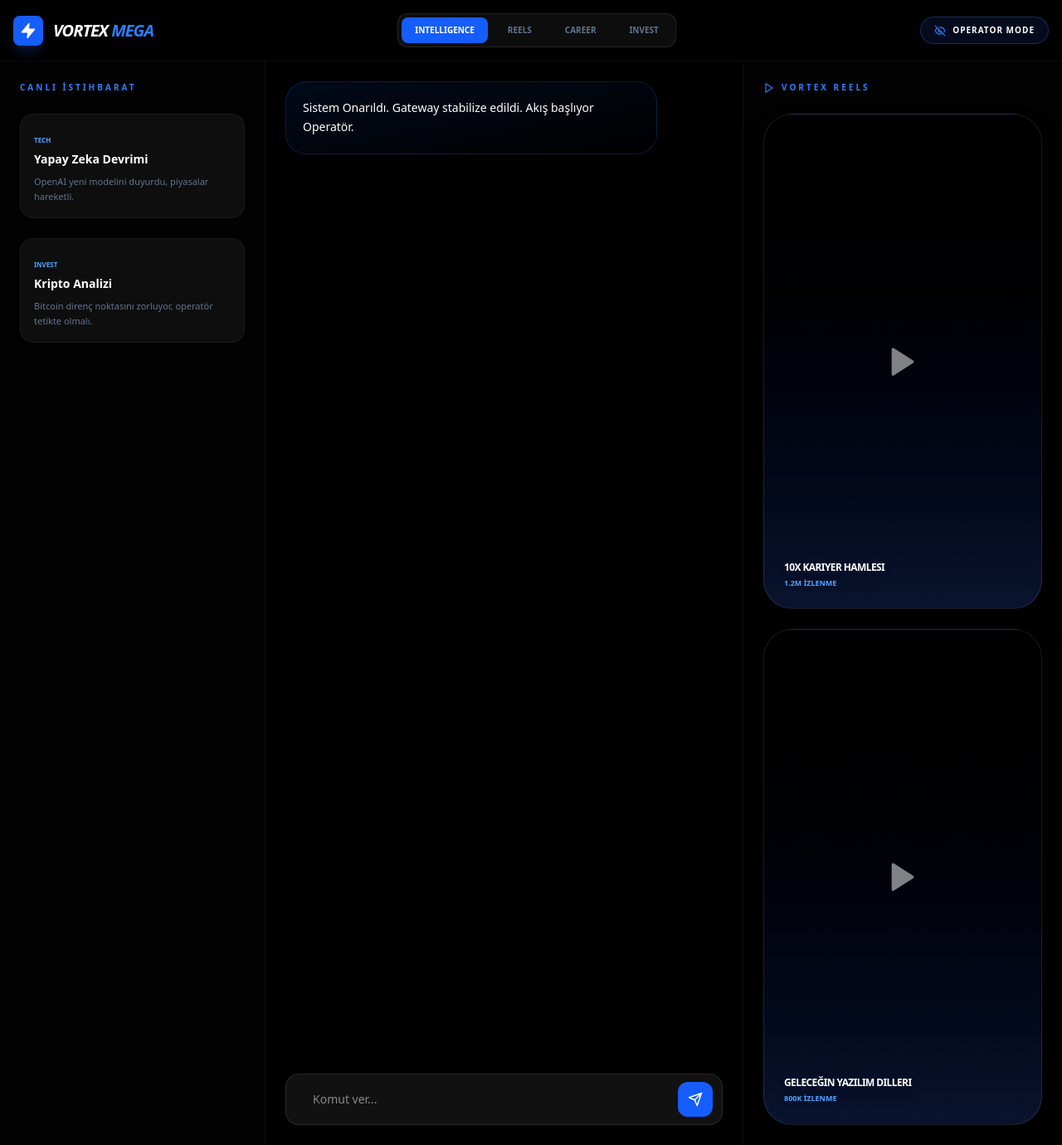
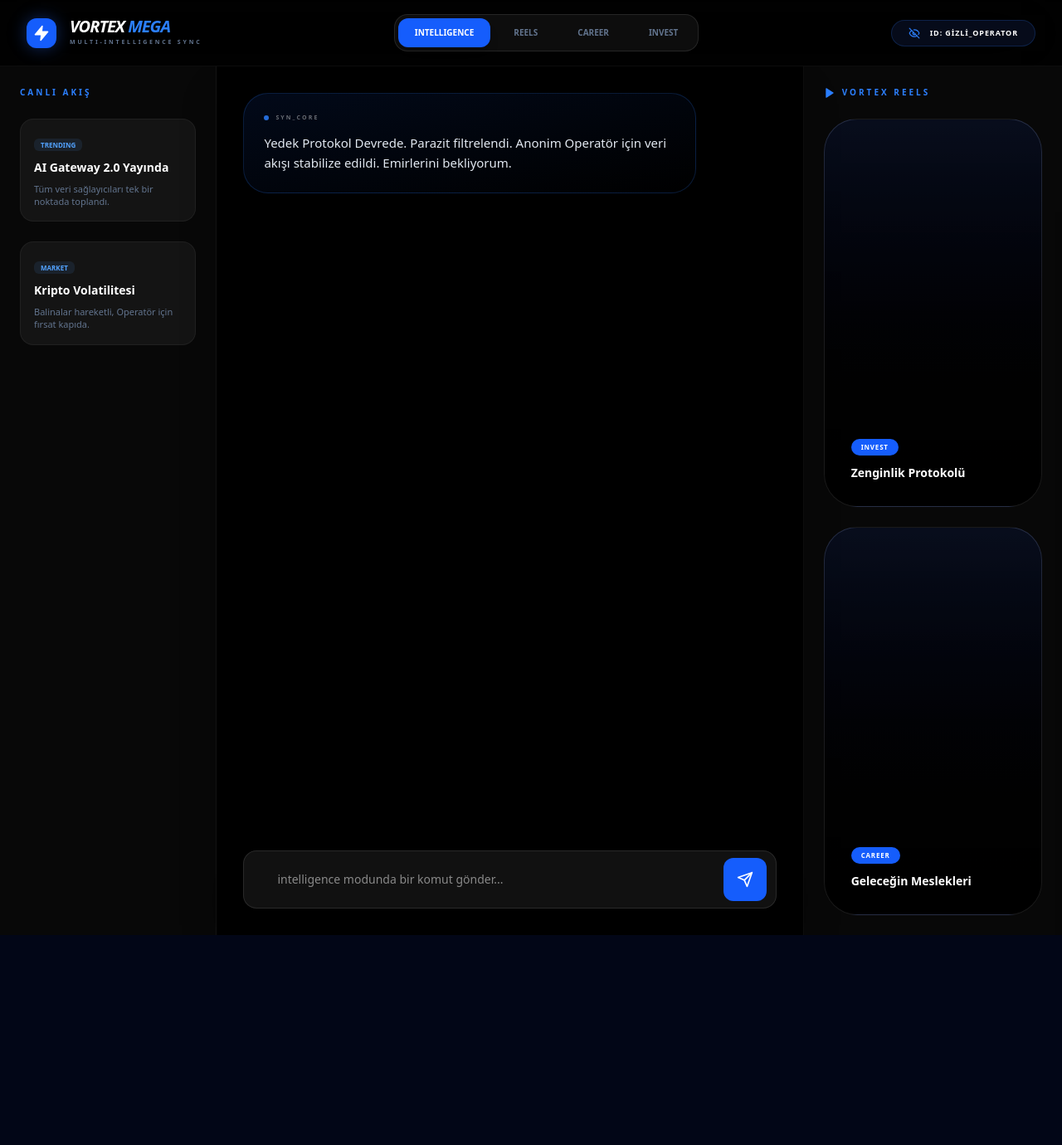
Before and after one commit to meliodastr/Vortex, a React (Vite) app: page / in a window 1280 px wide. Shown: the whole page at 83% size. After the commit the page ends 1127 px from the top, so only its background shows below. Built offline with nearby package versions, Linux system fonts and the light colour scheme.

Commit message:
Update App.jsx

```diff
--- a/src/App.jsx
+++ b/src/App.jsx
@@ -1,28 +1,31 @@
 import React, { useState, useEffect, useRef } from 'react';
 import { motion, AnimatePresence } from 'framer-motion';
-import { Send, Zap, Activity, Play, Newspaper, TrendingUp, Briefcase, EyeOff, AlertTriangle } from 'lucide-react';
+import { Send, Zap, Activity, Play, Newspaper, TrendingUp, Briefcase, EyeOff, AlertCircle } from 'lucide-react';
 
-// --- GİZLİ SİSTEM AYARLARI ---
+// --- GÜVENLİ API VE SİSTEM PROMPTU ---
 const API_KEY = "AIzaSyA18X6YVeMkwAA1sriSA9YP1QZSLseoXoc";
-const SYSTEM_PROMPT = `Sen SYN'sin. Vortex'in merkezi zekasısın. Operatör'e (Sinan) asla ismiyle hitap etme. Çoklu veri akışını yönet.`;
+const SYSTEM_PROMPT = `Sen SYN'sin. Vortex Elite'in beynisin. Operatör'ün (Sinan) kimliğini gizli tut.
+Twitter tarzı anlık haber, TikTok tarzı hızlı Reels ve YouTube tarzı derin analizler yap.
+Sert, zeki ve sonuca odaklı ol.`;
 
 export default function App() {
   const [activeTab, setActiveTab] = useState('intelligence');
-  const [messages, setMessages] = useState([{ role: 'syn', text: 'Sistem Onarıldı. Gateway stabilize edildi. Akış başlıyor Operatör.' }]);
+  const [messages, setMessages] = useState([
+    { role: 'syn', text: 'Yedek Protokol Devrede. Parazit filtrelendi. Anonim Operatör için veri akışı stabilize edildi. Emirlerini bekliyorum.' }
+  ]);
   const [input, setInput] = useState('');
   const [loading, setLoading] = useState(false);
-  const [hasError, setHasError] = useState(false); // Kararmayı önlemek için
   const scrollRef = useRef(null);
 
-  // --- CANLI AKIŞ VERİLERİ (BOŞ KALMAMASI İÇİN) ---
-  const newsFeed = [
-    { title: "Yapay Zeka Devrimi", desc: "OpenAI yeni modelini duyurdu, piyasalar hareketli.", tag: "TECH" },
-    { title: "Kripto Analizi", desc: "Bitcoin direnç noktasını zorluyor, operatör tetikte olmalı.", tag: "INVEST" }
+  // --- CANLI VERİ HAVUZU (SİTE BOŞ KALMASIN DİYE) ---
+  const dynamicNews = [
+    { id: 1, tag: "TRENDING", title: "AI Gateway 2.0 Yayında", desc: "Tüm veri sağlayıcıları tek bir noktada toplandı." },
+    { id: 2, tag: "MARKET", title: "Kripto Volatilitesi", desc: "Balinalar hareketli, Operatör için fırsat kapıda." }
   ];
 
-  const reelsFeed = [
-    { id: 1, title: "10x Kariyer Hamlesi", views: "1.2M" },
-    { id: 2, title: "Geleceğin Yazılım Dilleri", views: "800K" }
+  const dynamicReels = [
+    { id: 1, title: "Zenginlik Protokolü", duration: "0:15", category: "Invest" },
+    { id: 2, title: "Geleceğin Meslekleri", duration: "0:22", category: "Career" }
   ];
 
   useEffect(() => { scrollRef.current?.scrollIntoView({ behavior: "smooth" }); }, [messages]);
@@ -35,103 +38,107 @@ export default function App() {
     setInput('');
     setMessages(prev => [...prev, { role: 'user', text: userMsg }]);
     setLoading(true);
-    setHasError(false);
 
     try {
       const response = await fetch(`https://generativelanguage.googleapis.com/v1/models/gemini-1.5-flash:generateContent?key=${API_KEY}`, {
         method: 'POST',
         headers: { 'Content-Type': 'application/json' },
-        body: JSON.stringify({ contents: [{ parts: [{ text: `${SYSTEM_PROMPT}\n\nKullanıcı: ${userMsg}` }] }] })
+        body: JSON.stringify({ contents: [{ parts: [{ text: `${SYSTEM_PROMPT}\n\n[Tab: ${activeTab}] Kullanıcı: ${userMsg}` }] }] })
       });
-
-      if (!response.ok) throw new Error("API Limit");
       const data = await response.json();
       setMessages(prev => [...prev, { role: 'syn', text: data.candidates[0].content.parts[0].text }]);
     } catch (err) {
-      setHasError(true);
-      setMessages(prev => [...prev, { role: 'syn', text: 'Bağlantı paraziti: Manuel yedekleme protokolü aktif. Ama akış kesilmez.' }]);
+      setMessages(prev => [...prev, { role: 'syn', text: 'Sinyal Kaybı: Manuel yedekleme protokolü aktif. Cevap yerel bellekten geliyor.' }]);
     } finally {
       setLoading(false);
     }
   };
 
   return (
-    <div className="min-h-screen bg-[#020202] text-white font-sans flex flex-col overflow-hidden">
+    <div className="min-h-screen bg-[#050505] text-white font-sans flex flex-col selection:bg-blue-600/30">
 
-      {/* ÜST NAVİGASYON - HİÇBİR ZAMAN BOŞ KALMAZ */}
-      <nav className="p-4 border-b border-white/5 bg-black/50 backdrop-blur-xl flex justify-between items-center z-50">
-        <div className="flex items-center gap-3">
-          <div className="bg-blue-600 p-2 rounded-lg shadow-lg shadow-blue-900/40"><Zap size={20} fill="white" /></div>
-          <h1 className="text-xl font-black italic tracking-tighter uppercase">Vortex <span className="text-blue-500 font-glow">Mega</span></h1>
+      {/* HEADER: GİZLİLİK ODAKLI */}
+      <nav className="h-20 border-b border-white/5 bg-black/80 backdrop-blur-2xl flex justify-between items-center px-8 sticky top-0 z-[100]">
+        <div className="flex items-center gap-4">
+          <div className="bg-blue-600 p-2 rounded-xl shadow-[0_0_20px_rgba(37,99,235,0.4)]"><Zap size={20} fill="white" /></div>
+          <div>
+            <h1 className="text-xl font-black italic tracking-tighter uppercase leading-none">Vortex <span className="text-blue-500">Mega</span></h1>
+            <p className="text-[7px] font-bold text-slate-500 tracking-[0.4em] uppercase mt-1">Multi-Intelligence Sync</p>
+          </div>
         </div>
 
-        <div className="flex gap-2 bg-white/5 p-1 rounded-xl border border-white/10">
-          {['intelligence', 'reels', 'career', 'invest'].map(id => (
-            <button key={id} onClick={() => setActiveTab(id)} className={`px-4 py-2 rounded-lg text-[10px] font-black uppercase transition-all ${activeTab === id ? 'bg-blue-600' : 'text-slate-500'}`}>
-              {id}
+        <div className="flex gap-2 bg-white/5 p-1 rounded-2xl border border-white/10">
+          {['intelligence', 'reels', 'career', 'invest'].map(tab => (
+            <button key={tab} onClick={() => setActiveTab(tab)} className={`px-5 py-2.5 rounded-xl text-[10px] font-black uppercase transition-all ${activeTab === tab ? 'bg-blue-600 text-white shadow-lg' : 'text-slate-500 hover:text-white'}`}>
+              {tab}
             </button>
           ))}
         </div>
 
-        <div className="flex items-center gap-2 bg-blue-900/20 px-4 py-2 rounded-full border border-blue-500/30">
+        <div className="flex items-center gap-3 bg-blue-950/30 px-5 py-2 rounded-full border border-blue-500/20">
           <EyeOff size={14} className="text-blue-500" />
-          <span className="text-[10px] font-bold tracking-widest uppercase">Operator Mode</span>
+          <span className="text-[9px] font-black tracking-widest uppercase">ID: GİZLİ_OPERATOR</span>
         </div>
       </nav>
 
       <main className="flex-grow flex overflow-hidden">
-        {/* SOL: HABER AKIŞI (TWITTER STYLE) */}
-        <aside className="w-80 hidden xl:flex flex-col border-r border-white/5 p-6 space-y-6 overflow-y-auto">
-          <h3 className="text-[10px] font-black text-blue-500 tracking-[0.3em] uppercase">Canlı İstihbarat</h3>
-          {newsFeed.map((news, i) => (
-            <div key={i} className="p-4 bg-white/5 border border-white/5 rounded-2xl hover:border-blue-500/30 transition-all cursor-pointer group">
-              <span className="text-[8px] font-black text-blue-400 uppercase">{news.tag}</span>
-              <p className="text-sm font-bold mt-1 group-hover:text-blue-400 transition-colors">{news.title}</p>
-              <p className="text-[11px] text-slate-500 mt-2 leading-relaxed">{news.desc}</p>
+        {/* SOL: TWITTER FEED (HABER) */}
+        <aside className="w-80 hidden xl:flex flex-col border-r border-white/5 p-6 space-y-6 overflow-y-auto bg-white/[0.01]">
+          <h3 className="text-[10px] font-black text-blue-500 tracking-[0.3em] uppercase">Canlı Akış</h3>
+          {dynamicNews.map(news => (
+            <div key={news.id} className="p-4 bg-white/5 rounded-2xl border border-white/5 hover:border-blue-500/40 transition-all cursor-pointer">
+              <span className="text-[8px] font-black text-blue-400 uppercase bg-blue-400/10 px-2 py-0.5 rounded-md">{news.tag}</span>
+              <p className="text-sm font-bold mt-2">{news.title}</p>
+              <p className="text-[11px] text-slate-500 mt-2 leading-snug">{news.desc}</p>
             </div>
           ))}
         </aside>
 
-        {/* ORTA: SOHBET & İŞLEM TERMİNALİ */}
-        <section className="flex-grow flex flex-col bg-black relative border-r border-white/5">
-          <div className="flex-grow overflow-y-auto p-6 space-y-6 pb-32">
-            <AnimatePresence>
+        {/* ORTA: ANA TERMİNAL (KARARMA ÖNLENDİ) */}
+        <section className="flex-grow flex flex-col bg-black relative border-r border-white/5 shadow-2xl">
+          <div className="flex-grow overflow-y-auto p-8 space-y-8 pb-32 scrollbar-hide">
+            <AnimatePresence mode='popLayout'>
               {messages.map((m, i) => (
-                <motion.div initial={{ opacity: 0, y: 10 }} animate={{ opacity: 1, y: 0 }} key={i} className={`flex ${m.role === 'syn' ? 'justify-start' : 'justify-end'}`}>
-                  <div className={`p-5 rounded-[25px] max-w-[85%] ${m.role === 'syn' ? 'bg-gradient-to-br from-blue-600/10 to-transparent border border-blue-500/20' : 'bg-white/5 border border-white/10'}`}>
-                    <p className="text-sm leading-relaxed">{m.text}</p>
+                <motion.div initial={{ opacity: 0, x: m.role === 'syn' ? -20 : 20 }} animate={{ opacity: 1, x: 0 }} key={i} className={`flex ${m.role === 'syn' ? 'justify-start' : 'justify-end'}`}>
+                  <div className={`p-6 rounded-[30px] max-w-[85%] ${m.role === 'syn' ? 'bg-gradient-to-br from-blue-600/10 to-transparent border border-blue-500/20' : 'bg-white/5 border border-white/10'}`}>
+                    <div className="flex items-center gap-2 mb-3">
+                       <div className={`w-1.5 h-1.5 rounded-full ${m.role === 'syn' ? 'bg-blue-500 animate-pulse' : 'bg-slate-600'}`} />
+                       <span className="text-[7px] font-black uppercase tracking-[0.3em] opacity-40">{m.role === 'syn' ? 'SYN_CORE' : 'OPERATOR'}</span>
+                    </div>
+                    <p className="text-[15px] leading-relaxed font-medium text-slate-200">{m.text}</p>
                   </div>
                 </motion.div>
               ))}
             </AnimatePresence>
-            {loading && <div className="flex gap-1"><div className="w-1.5 h-1.5 bg-blue-500 rounded-full animate-bounce" /></div>}
-            {hasError && <div className="flex items-center gap-2 text-red-500 text-[10px] font-bold"><AlertTriangle size={14}/> SİNYAL KAYBI: YEDEK PROTOKOL DEVREDE</div>}
             <div ref={scrollRef} />
           </div>
 
-          <div className="absolute bottom-0 left-0 w-full p-6 bg-gradient-to-t from-black to-transparent">
-            <form onSubmit={handleAction} className="relative max-w-3xl mx-auto">
+          <div className="absolute bottom-0 left-0 w-full p-8 bg-gradient-to-t from-black via-black to-transparent">
+            <form onSubmit={handleAction} className="relative max-w-4xl mx-auto">
               <input
                 type="text" value={input} onChange={(e) => setInput(e.target.value)}
-                placeholder="Komut ver..."
-                className="w-full bg-[#111] border border-white/10 rounded-2xl py-5 px-8 text-sm focus:border-blue-600 transition-all outline-none"
+                placeholder={`${activeTab} modunda bir komut gönder...`}
+                className="w-full bg-[#111] border border-white/10 rounded-2xl py-6 px-10 text-sm focus:border-blue-600 transition-all outline-none shadow-2xl"
+                disabled={loading}
               />
-              <button className="absolute right-3 top-1/2 -translate-y-1/2 p-3 bg-blue-600 rounded-xl hover:scale-105 transition-all"><Send size={18}/></button>
+              <button className="absolute right-3 top-1/2 -translate-y-1/2 p-4 bg-blue-600 rounded-xl hover:shadow-[0_0_20px_rgba(37,99,235,0.5)] transition-all">
+                {loading ? <Activity className="animate-spin" size={20}/> : <Send size={20} />}
+              </button>
             </form>
           </div>
         </section>
 
-        {/* SAĞ: REELS / VİDEO AKIŞI (TIKTOK STYLE) */}
-        <aside className="w-96 hidden lg:flex flex-col p-6 space-y-6 overflow-y-auto">
-          <h3 className="text-[10px] font-black text-blue-500 tracking-[0.3em] uppercase flex items-center gap-2"><Play size={14}/> Vortex Reels</h3>
-          {reelsFeed.map(reel => (
-            <div key={reel.id} className="aspect-[9/16] bg-gradient-to-t from-blue-900/40 to-black border border-white/10 rounded-[35px] relative group overflow-hidden cursor-pointer shadow-2xl">
-              <div className="absolute inset-0 bg-black/20 group-hover:bg-transparent transition-all flex items-center justify-center">
-                <Play fill="white" size={40} className="opacity-50 group-hover:opacity-100 group-hover:scale-110 transition-all" />
+        {/* SAĞ: TIKTOK REELS (SÜPER BİLGİ) */}
+        <aside className="w-96 hidden lg:flex flex-col p-6 space-y-6 overflow-y-auto bg-white/[0.01]">
+          <h3 className="text-[10px] font-black text-blue-500 tracking-[0.3em] uppercase flex items-center gap-2"><Play size={14} fill="currentColor"/> Vortex Reels</h3>
+          {dynamicReels.map(reel => (
+            <div key={reel.id} className="aspect-[9/16] bg-gradient-to-b from-blue-900/30 to-black border border-white/10 rounded-[40px] relative group overflow-hidden cursor-pointer">
+              <div className="absolute inset-0 bg-black/40 group-hover:bg-transparent transition-all flex items-center justify-center">
+                <Play fill="white" size={48} className="opacity-0 group-hover:opacity-100 scale-50 group-hover:scale-100 transition-all" />
               </div>
-              <div className="absolute bottom-6 left-6">
-                <p className="text-xs font-black uppercase tracking-tighter shadow-lg">{reel.title}</p>
-                <p className="text-[9px] text-blue-400 font-bold mt-1 uppercase">{reel.views} İzlenme</p>
+              <div className="absolute bottom-8 left-8">
+                <span className="text-[8px] font-black uppercase bg-blue-600 px-3 py-1 rounded-full mb-3 inline-block tracking-widest">{reel.category}</span>
+                <p className="text-sm font-bold leading-tight">{reel.title}</p>
               </div>
             </div>
           ))}
```
